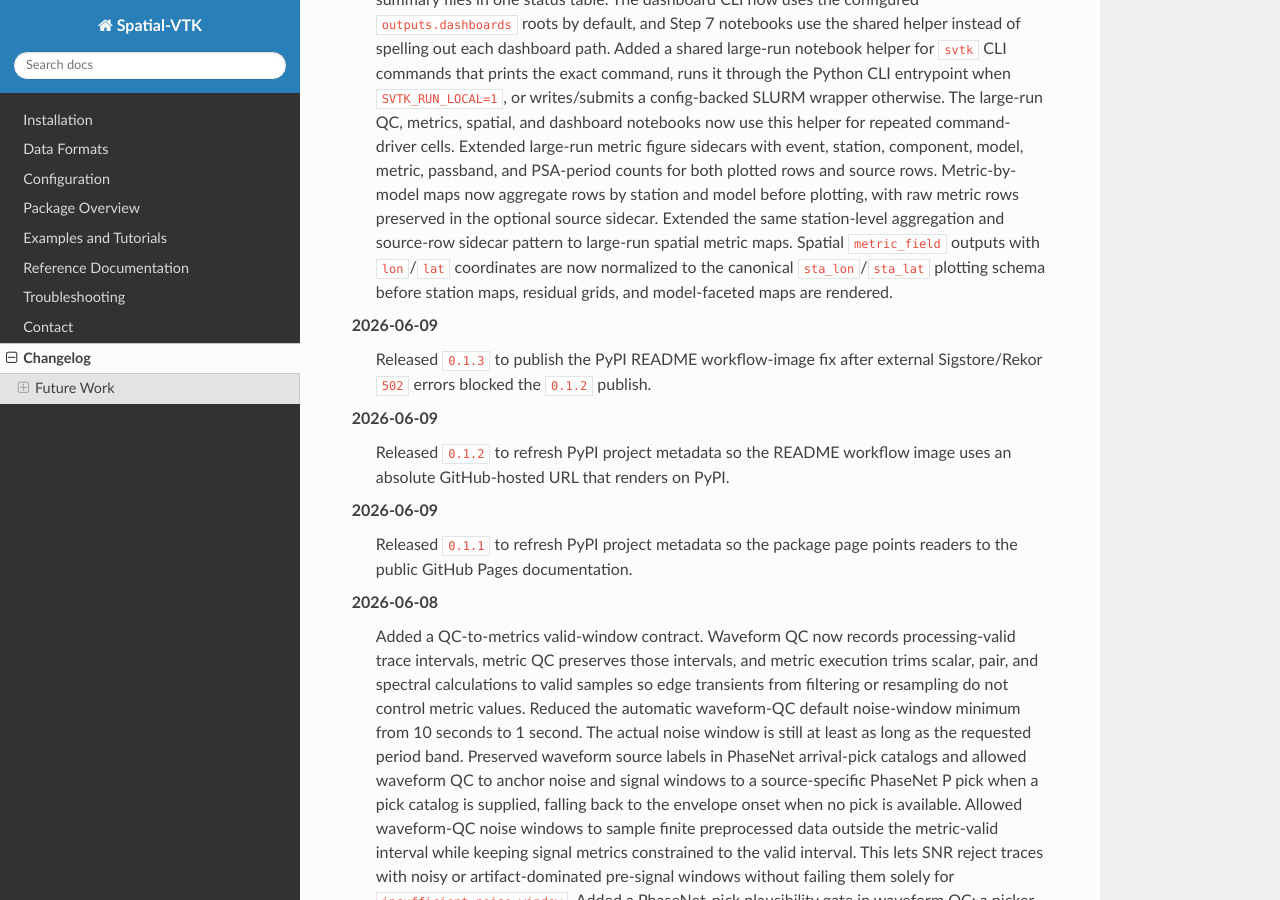
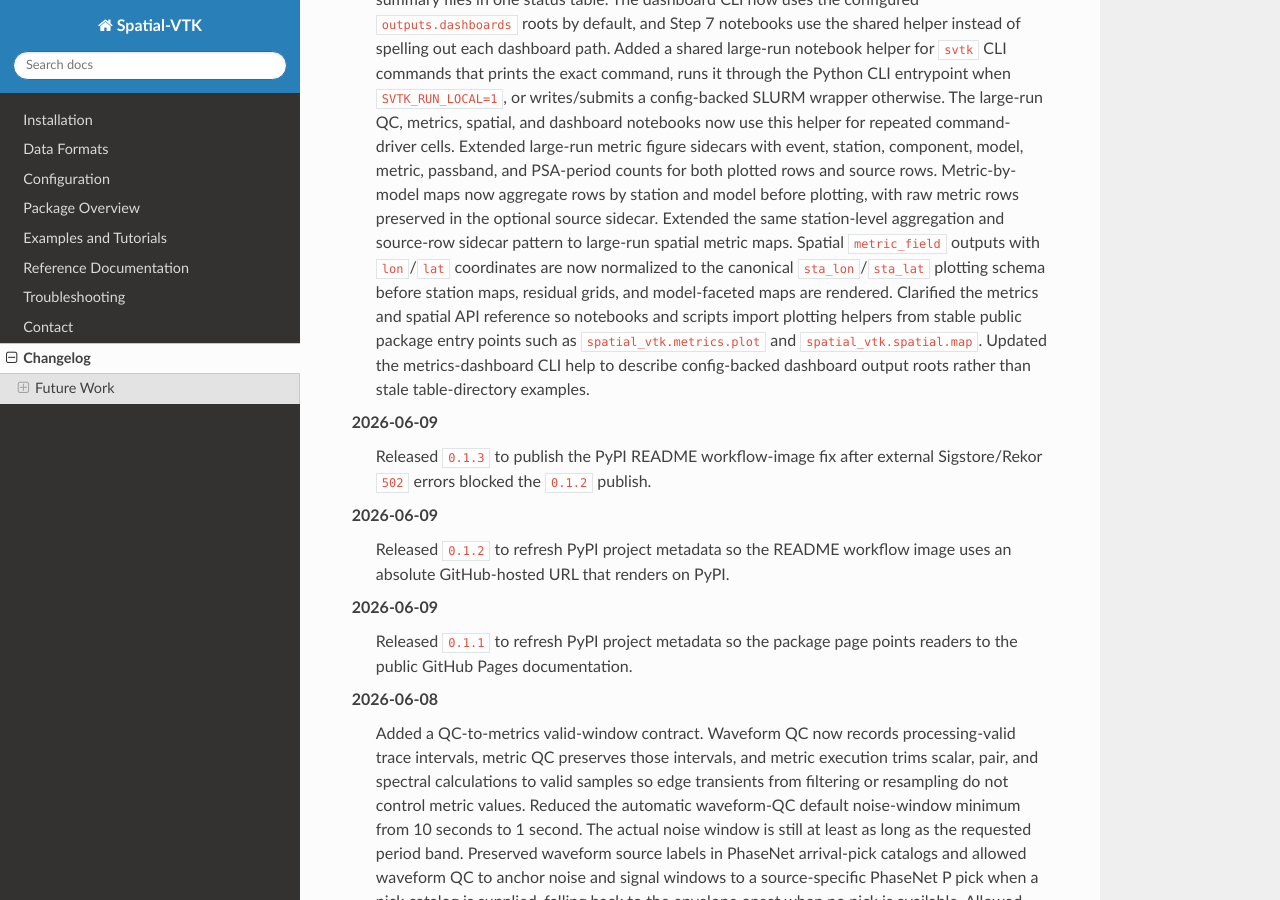
Before and after one commit to bcbirkel/spatial-vtk, a Sphinx documentation site: the page built from docs/changelog.rst, in a window 1280 px wide and 900 px high, scrolled down 326 px. Built offline with Sphinx 7.4.7 and the Read the Docs theme 3.1.0, drawn with Linux system fonts in a browser that asks for light colours.

Commit message:
Clarify public plotting API docs

```diff
--- a/docs/changelog.rst
+++ b/docs/changelog.rst
@@ -27,6 +27,11 @@
    ``lon``/``lat`` coordinates are now normalized to the canonical
    ``sta_lon``/``sta_lat`` plotting schema before station maps, residual
    grids, and model-faceted maps are rendered.
+   Clarified the metrics and spatial API reference so notebooks and scripts
+   import plotting helpers from stable public package entry points such as
+   ``spatial_vtk.metrics.plot`` and ``spatial_vtk.spatial.map``. Updated the
+   metrics-dashboard CLI help to describe config-backed dashboard output roots
+   rather than stale table-directory examples.
 
 2026-06-09
    Released ``0.1.3`` to publish the PyPI README workflow-image fix after
--- a/docs/reference/cli/dashboard.rst
+++ b/docs/reference/cli/dashboard.rst
@@ -130,11 +130,11 @@
    * - ``--metrics-root``
      - No
      -
-     - Value: ``metrics_root``. Dashboard-ready long metric dataset directory, usually outputs/tables/dashboard_metrics from 'svtk metrics outputs'.
+     - Value: ``metrics_root``. Dashboard-ready long metric dataset directory. Defaults to the configured metrics_dashboard_root output.
    * - ``--summary-root``
      - No
      -
-     - Value: ``summary_root``. Dashboard summary table directory, usually outputs/tables/dashboard_summaries from 'svtk metrics outputs'.
+     - Value: ``summary_root``. Dashboard summary table directory. Defaults to the configured dashboard_summary_root output.
    * - ``--port``
      - No
      - Default: ``8501``
```
Also changed, not shown: docs/reference/api/metrics.rst (+15 -0 lines), docs/reference/api/spatial.rst (+27 -0 lines), 1 other file.
